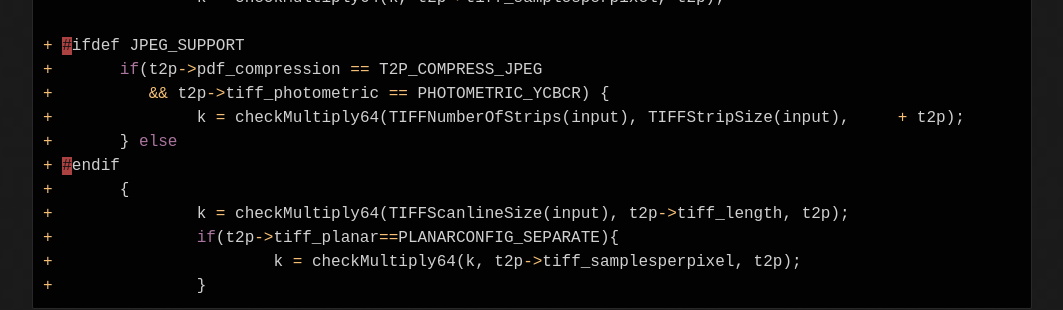
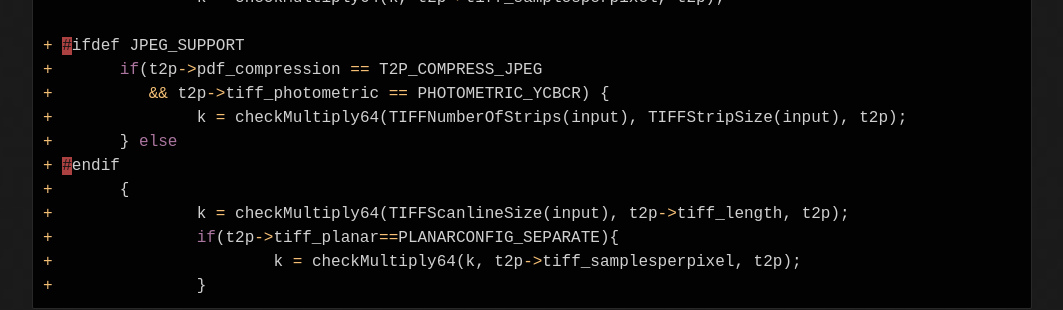
Before and after one commit to faran1512/faran1512.github.io, a Jekyll site: the page built from CVE-2020-35524_Recreate.md, in a window 1280 px wide and 900 px high, scrolled down 1237 px. Shown: the part 151-461 px from the top of the window, without its empty margins (108-1171 px from the left). Built offline with Jekyll 4.4.1, drawn with Linux system fonts in a browser that asks for light colours; our own code applies the rules of GitHub Pages for plain Markdown files.

Commit message:
blog post

```diff
--- a/CVE-2020-35524_Recreate.md
+++ b/CVE-2020-35524_Recreate.md
@@ -51,7 +51,7 @@ We see the patch to get an idea of what the problem could be. We find out that i
 + #ifdef JPEG_SUPPORT
 +	if(t2p->pdf_compression == T2P_COMPRESS_JPEG
 +	   && t2p->tiff_photometric == PHOTOMETRIC_YCBCR) {
-+		k = checkMultiply64(TIFFNumberOfStrips(input), TIFFStripSize(input),     + t2p);
++		k = checkMultiply64(TIFFNumberOfStrips(input), TIFFStripSize(input), t2p);
 +	} else
 + #endif
 +	{
```
